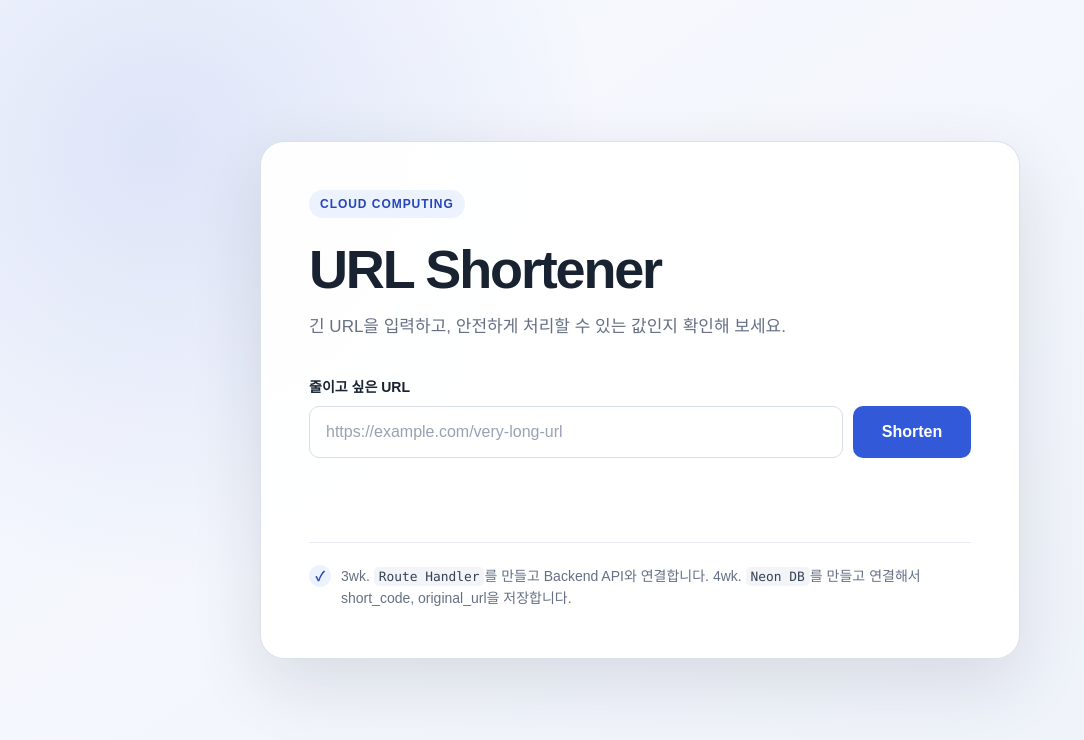
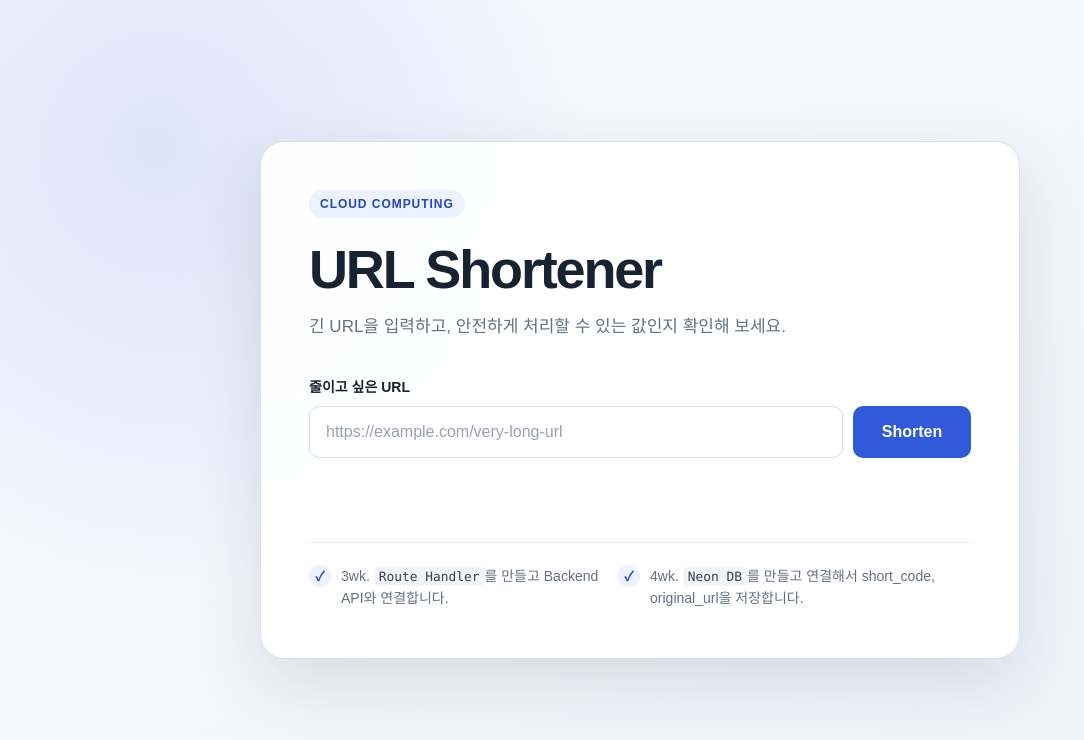
Before and after one commit to huduby777/iscu_cloud_class, a Next.js app in the folder week01/hello-cloud-starter/: page / in a window 1280 px wide. Shown: the top 740 px of the page, without its empty margins (0-1084 px from the left). Built offline with nearby package versions, Linux system fonts and the light colour scheme.

Commit message:
4wk page.js rewrite

```diff
--- a/week01/hello-cloud-starter/app/page.js
+++ b/week01/hello-cloud-starter/app/page.js
@@ -144,7 +144,9 @@ export default function Home() {
           <span aria-hidden="true">✓</span>
           <p>
   3wk. <code>Route Handler</code>를 만들고 Backend API와
-  연결합니다.
+  연결합니다. </p>
+          <span aria-hidden="true">✓</span>
+          <p>
   4wk. <code>Neon DB</code>를 만들고 연결해서 short_code, original_url을 저장합니다.
           </p>
         </aside>
```
